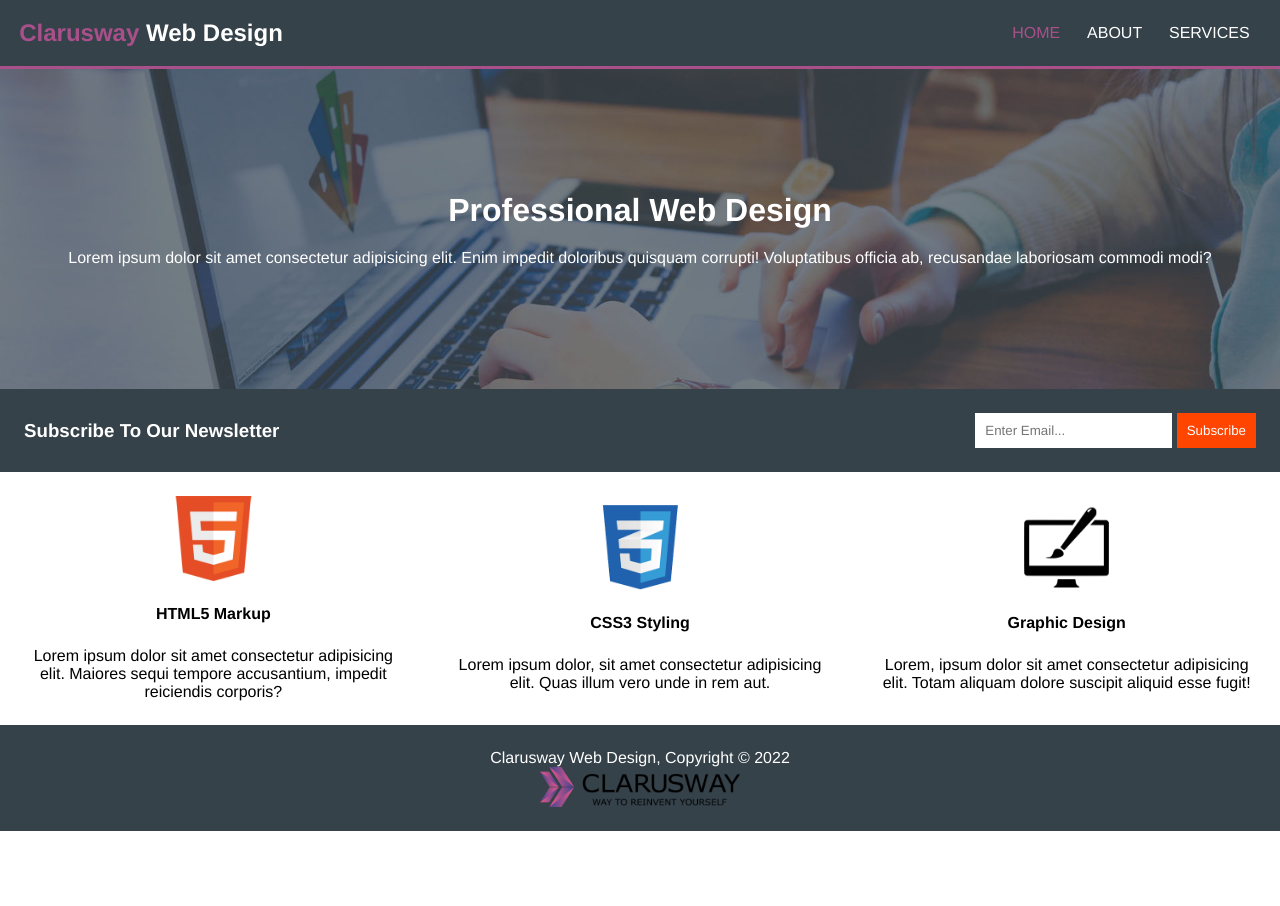
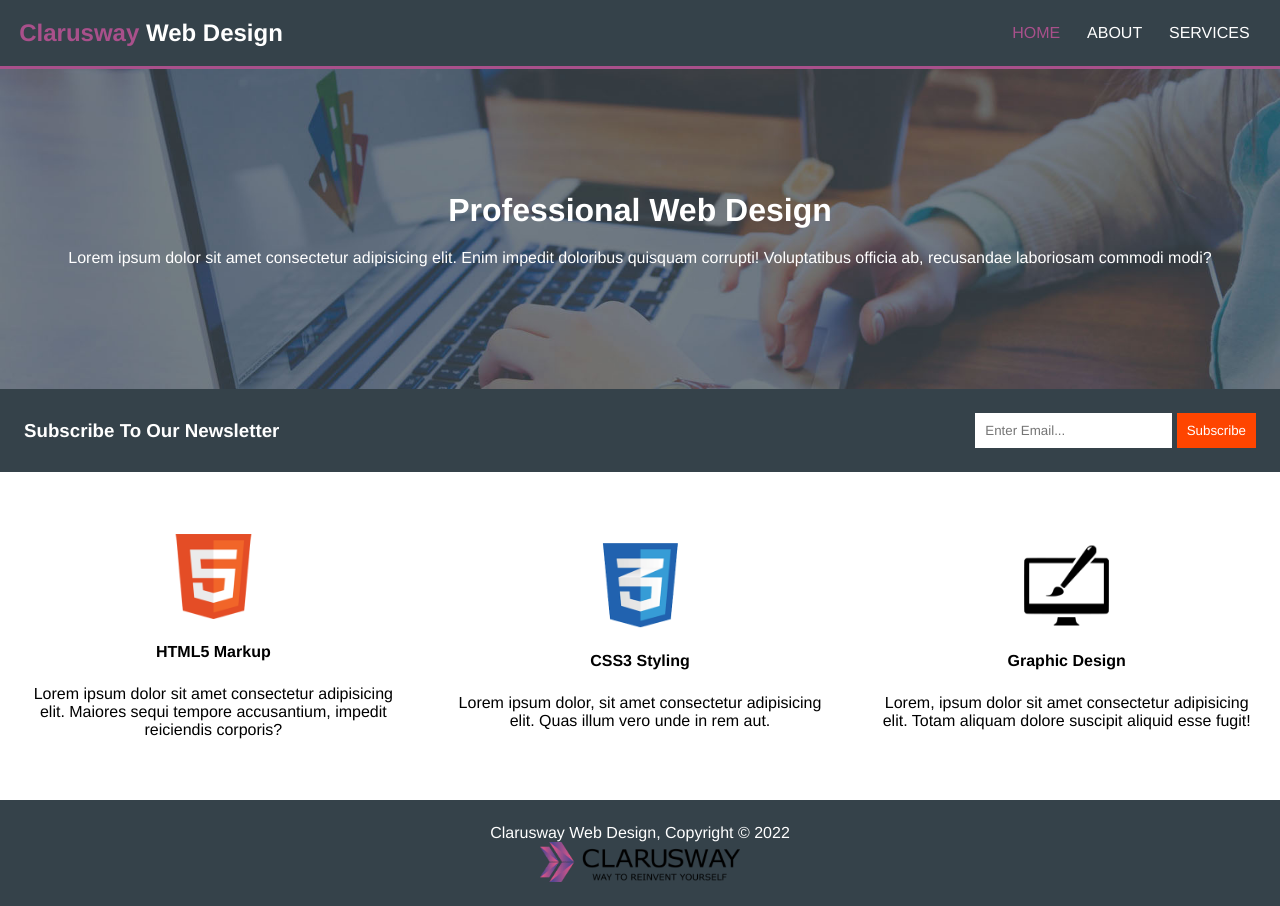
Before and after one commit to yildirimkadir/Web-Design-Assign, a plain HTML site: page index.html in a window 1280 px wide. Before the commit the page ends 831 px from the top, so only its background shows below. Drawn offline with Linux system fonts and the light colour scheme.

Commit message:
"feat: Viewport-Height wurde aktualisiert."

```diff
--- a/index.css
+++ b/index.css
@@ -76,6 +76,7 @@ button {
 }
 
 .hsg div {
+  height: 35vh;
   width: 33%;
   display: flex;
   flex-direction: column;
```
